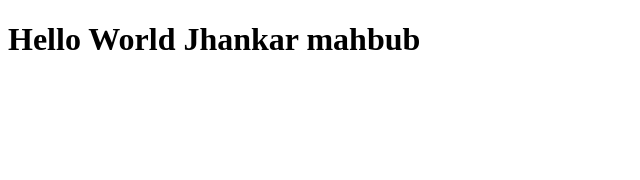
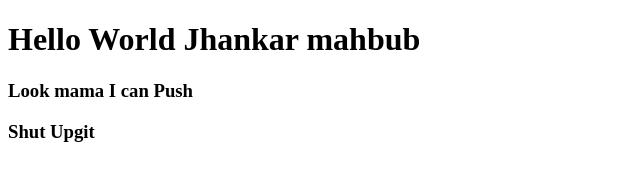
Before and after one commit to Armanhozyn/my-website-jhankar-arman, a plain HTML site: page index.html in a window 1280 px wide. Shown: the whole page, without its empty margins (0-640 px from the left). Drawn offline with Linux system fonts and the light colour scheme.

Commit message:
learned Github

```diff
--- a/index.html
+++ b/index.html
@@ -7,5 +7,7 @@
 </head>
 <body>
     <h1>Hello World Jhankar mahbub</h1>
+    <h3>Look mama I can Push</h3>
+    <h3>Shut Upgit</h3>
 </body>
 </html>
```
